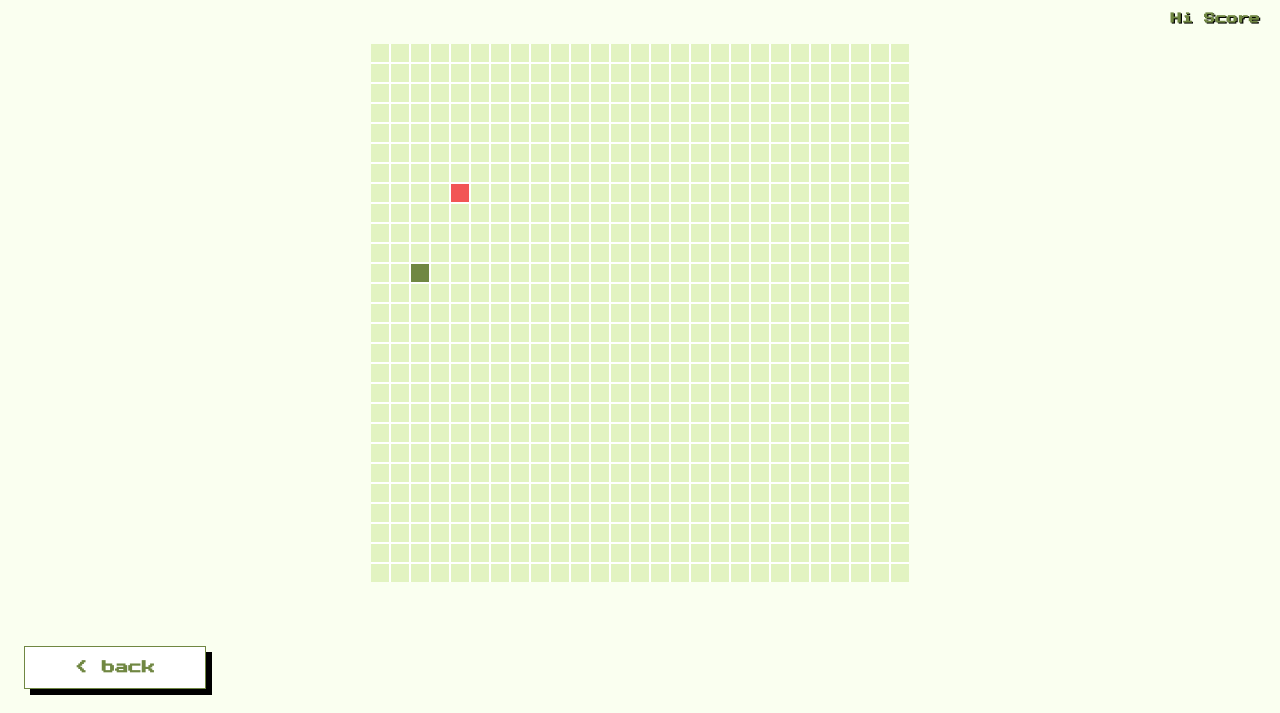
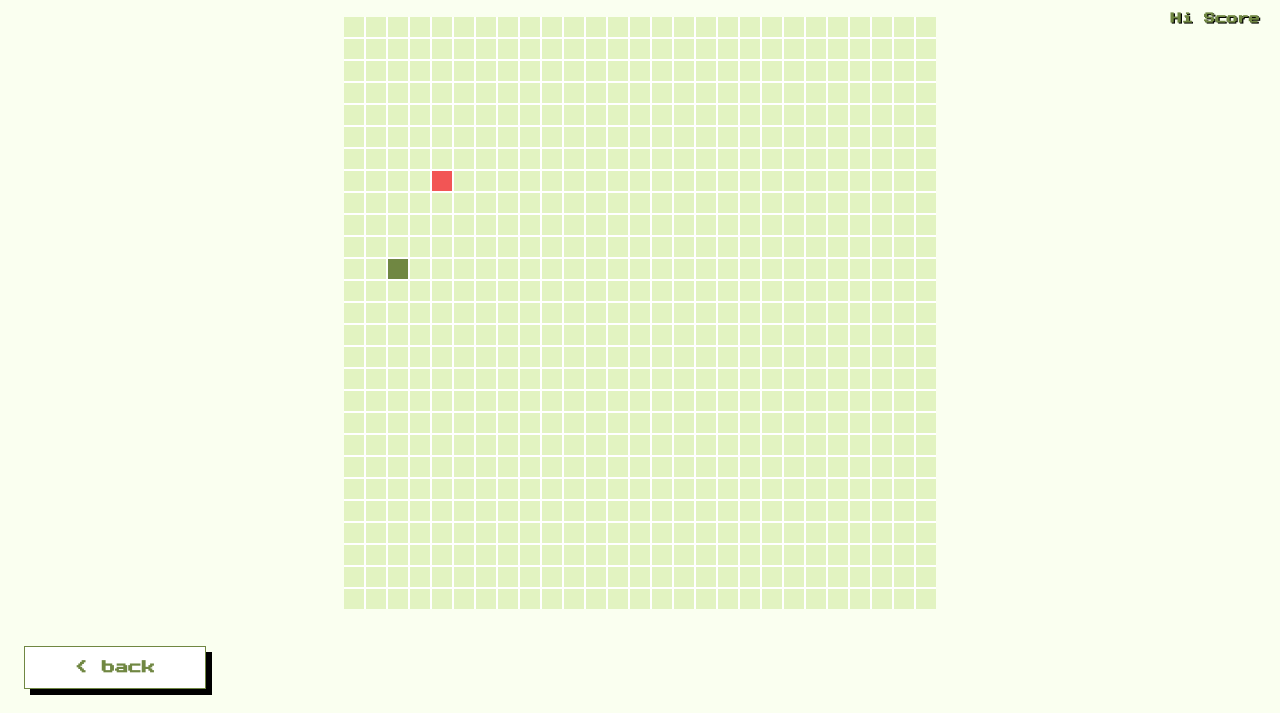
Before and after one commit to deep-vinci/vipertown, a plain HTML site: page index.html in a window 1280 px wide. Both pictures are taken after a click on the button "PLAY". Shown: the part 87-800 px from the top of the page. Drawn offline with Linux system fonts and the light colour scheme; a web font is replaced by a local one.

Commit message:
feat: fixing the size of cells

```diff
--- a/style.css
+++ b/style.css
@@ -41,8 +41,8 @@ button {
     position: absolute;
 }
 .cell {
-    width: 18px;
-    height: 18px;
+    width: 20px;
+    height: 20px;
     gap: 2px;
     /* border-radius: 5px; */
     /* color:#f0f7e1; */
```
